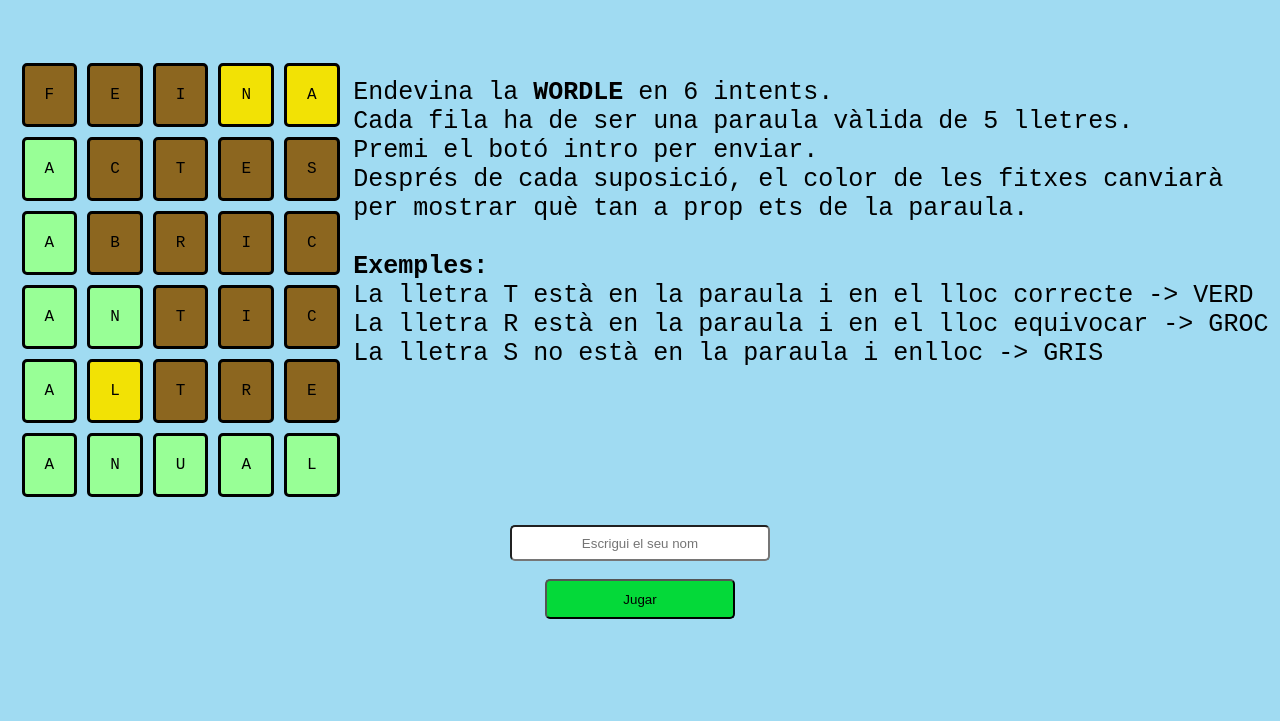
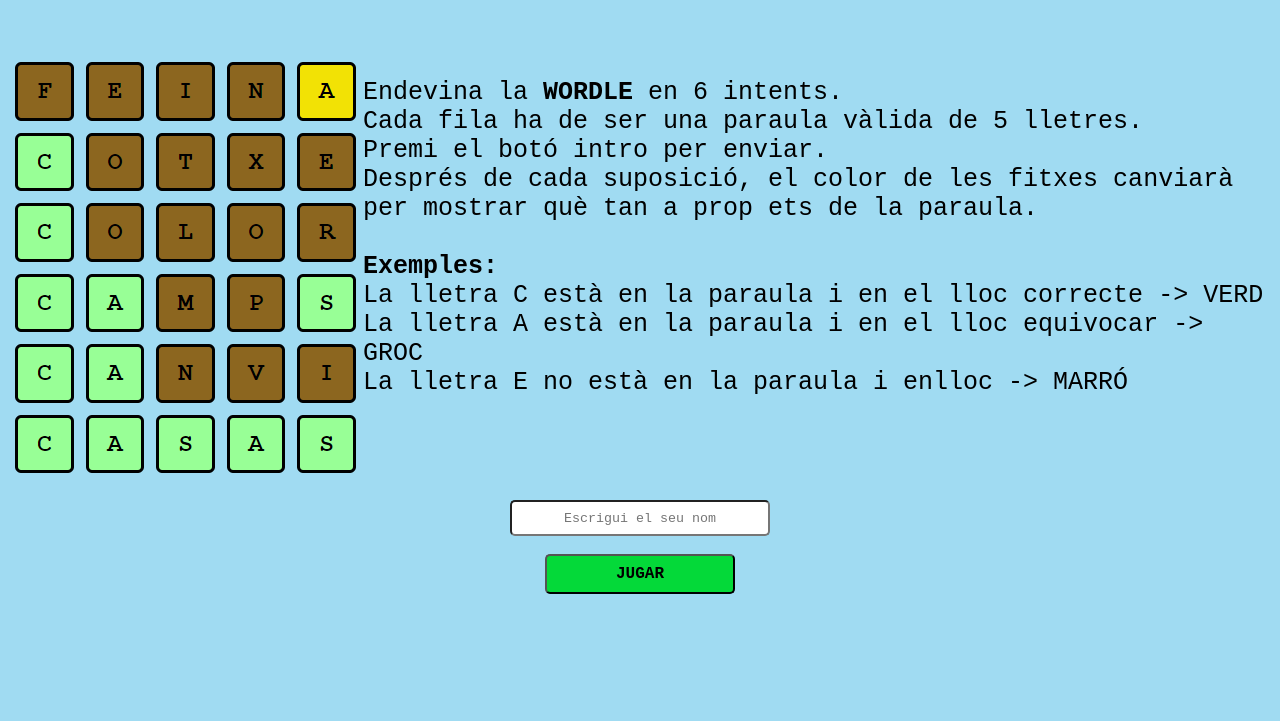
Before and after one commit to raul-garcia-sanchez/WordleProject, a PHP site: page /landingPage.php in a window 1280 px wide. Shown: the part 145-866 px from the top of the page. After the commit the page ends 739 px from the top, so only its background shows below. Run offline with PHP 8.4, Linux system fonts and the light colour scheme.

Commit message:
Development pendiente de revisión, falta ordenar docs y cambiar acentos

```diff
--- a/RandomWord.php
+++ b/RandomWord.php
@@ -10,6 +10,7 @@
         $randomNumber= rand(0,$arrayLen);
         $randomWord= $arrayWords[$randomNumber];
         fclose($fileOpen);
-        return $randomWord;
+
+        return strtoupper(substr($randomWord,0,-2));
     }
 ?>
--- a/landingPage.css
+++ b/landingPage.css
@@ -29,6 +29,7 @@
     flex-direction: column;
 }
 .inputName{
+    font-family: 'Courier New', Courier, monospace;
     margin: auto;
     width: 20%;
     border-radius: 5px;
@@ -36,6 +37,7 @@
     text-align: center;
 }
 .btnSubmit{
+    font-family: 'Courier New', Courier, monospace;
     height: 40px;
     margin: auto;
     width: 15%;
@@ -43,6 +45,8 @@
     cursor: pointer;
     background-color: #04D939;
     transition: all .2s ease-in-out;
+    font-weight: bold;
+    font-size: 16px;
 }
 
 #btnSubmit:hover{
@@ -73,87 +77,3 @@
 .closebtn:hover {
     color: black;
   }
-
-#row11{
-    background-color: #8C661F;
-}
-#row12{
-    background-color: #8C661F;
-}
-#row13{
-    background-color: #8C661F;
-}
-#row14{
-    background-color:  #F2E205;
-}
-#row15{
-    background-color:  #F2E205;
-}
-/*Fila 2*/
-#row21{
-    background-color:  #98ff96;
-}
-#row22{
-    background-color: #8C661F;
-}
-#row23{
-    background-color: #8C661F;
-}
-#row24{
-    background-color: #8C661F;
-}
-#row25{
-    background-color: #8C661F;
-}
-/*Fila 3*/
-#row31{
-    background-color:  #98ff96;
-}
-#row32{
-    background-color: #8C661F;
-}
-#row33{
-    background-color: #8C661F;
-}
-#row34{
-    background-color: #8C661F;
-}
-#row35{
-    background-color: #8C661F;
-}
-/*Fila 4*/
-#row41{
-    background-color:  #98ff96;
-}
-#row42{
-    background-color: #98ff96;
-}
-#row43{
-    background-color: #8C661F;
-}
-#row44{
-    background-color: #8C661F;
-}
-#row45{
-    background-color: #8C661F;
-}
-/*Fila 5*/
-#row51{
-    background-color:   #98ff96;
-}
-#row52{
-    background-color:  #F2E205;
-}
-#row53{
-    background-color: #8C661F;
-}
-#row54{
-    background-color: #8C661F;
-}
-#row55{
-    background-color: #8C661F;
-}
-/*Fila 6*/
-[id^="row6"]{
-    background-color: #98ff96;
-}
--- a/landingPage.php
+++ b/landingPage.php
@@ -15,19 +15,7 @@
     </header>
 
     <div class ="containerMainContent">
-        <table>
-            <?php
-                for ($i=1; $i <= 6 ; $i++) {            //Filas (6)
-                    echo "<tr>";
-                    for ($j=1; $j <= 5 ; $j++) {        //Columnas (5)
-                        echo "<td id=\"row".$i.$j."\"></td>";
-                    }
-                    echo "</tr>\n";
-                }
-
-                echo "\n"
-            ?>
-        </table>
+        <img src="./imgLandingPage.png" alt="Quadrícula joc">
 
         <p class="instructions">Endevina la <strong>WORDLE</strong> en 6 intents. <br>
         Cada fila ha de ser una paraula vàlida de 5 lletres. <br>
@@ -36,9 +24,9 @@
         per mostrar què tan a prop ets de la paraula. <br>
         <br>
         <strong>Exemples:</strong> <br>
-        La lletra T està en la paraula i en el lloc correcte -> VERD <br>
-        La lletra R està en la paraula i en el lloc equivocar -> GROC <br>
-        La lletra S no està en la paraula i enlloc -> GRIS
+        La lletra C està en la paraula i en el lloc correcte -> VERD <br>
+        La lletra A està en la paraula i en el lloc equivocar -> GROC <br>
+        La lletra E no està en la paraula i enlloc -> MARRÓ
         </p>
     </div>
 
@@ -47,12 +35,12 @@
     <form id="formName" action="playPage.php" class="formName" method="POST">
         <input class="inputName" type="text" name="inputName" id="inputName" placeholder="Escrigui el seu nom">
         <br>
-        <input class="btnSubmit" id="btnSubmit" onclick="enviarPlayPage(event)" value="Jugar"  type="submit">
+        <input class="btnSubmit" id="btnSubmit" onclick="enviarPlayPage(event)" value="JUGAR"  type="submit">
     </form>
     <br>
     <div class="alert" id="alert">
         <span class="closebtn" onclick="this.parentElement.style.visibility='hidden';">&times;</span>
-        Siusplau, introduiu un nom d'usuari per poder començar a jugar
+         <strong> Si us plau, introduiu un nom d'usuari per poder començar a jugar</strong>
     </div>
 
     <script>
@@ -74,43 +62,6 @@
             }
         }
 
-        //Script per introduir paraules als recuadres de exemple
-        document.getElementById("row11").innerHTML = "F";
-        document.getElementById("row12").innerHTML = "E";
-        document.getElementById("row13").innerHTML = "I";
-        document.getElementById("row14").innerHTML = "N";
-        document.getElementById("row15").innerHTML = "A";
-
-        document.getElementById("row21").innerHTML = "A";
-        document.getElementById("row22").innerHTML = "C";
-        document.getElementById("row23").innerHTML = "T";
-        document.getElementById("row24").innerHTML = "E";
-        document.getElementById("row25").innerHTML = "S";
-
-        document.getElementById("row31").innerHTML = "A";
-        document.getElementById("row32").innerHTML = "B";
-        document.getElementById("row33").innerHTML = "R";
-        document.getElementById("row34").innerHTML = "I";
-        document.getElementById("row35").innerHTML = "C";
-
-        document.getElementById("row41").innerHTML = "A";
-        document.getElementById("row42").innerHTML = "N";
-        document.getElementById("row43").innerHTML = "T";
-        document.getElementById("row44").innerHTML = "I";
-        document.getElementById("row45").innerHTML = "C";
-
-        document.getElementById("row51").innerHTML = "A";
-        document.getElementById("row52").innerHTML = "L";
-        document.getElementById("row53").innerHTML = "T";
-        document.getElementById("row54").innerHTML = "R";
-        document.getElementById("row55").innerHTML = "E";
-
-        document.getElementById("row61").innerHTML = "A";
-        document.getElementById("row62").innerHTML = "N";
-        document.getElementById("row63").innerHTML = "U";
-        document.getElementById("row64").innerHTML = "A";
-        document.getElementById("row65").innerHTML = "L";
-
     </script>
 </body>
 </html>
```
Also changed, not shown: losePage.html (deleted, +0 -23 lines), losePage.php (added, +23 -0 lines), playPage.js (+8 -4 lines), playPage.php (+19 -3 lines), winPage.html (deleted, +0 -21 lines), winPage.php (added, +21 -0 lines), wordsCatala.txt (+14 -13 lines), imgLandingPage.png (added).
